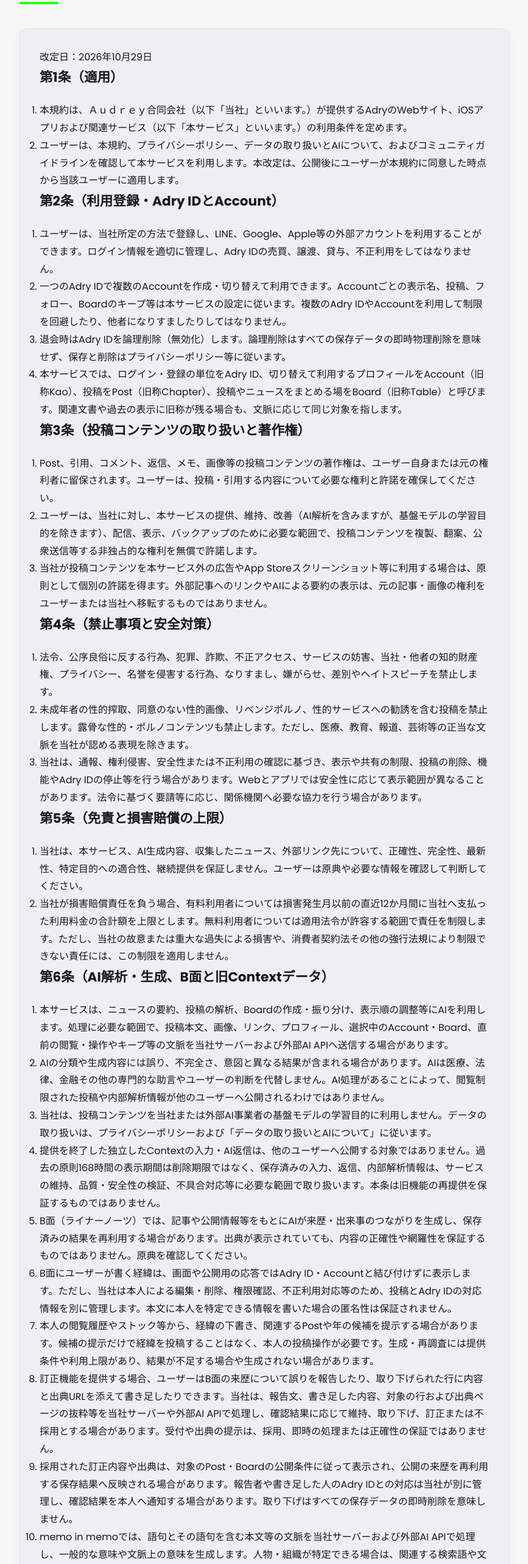
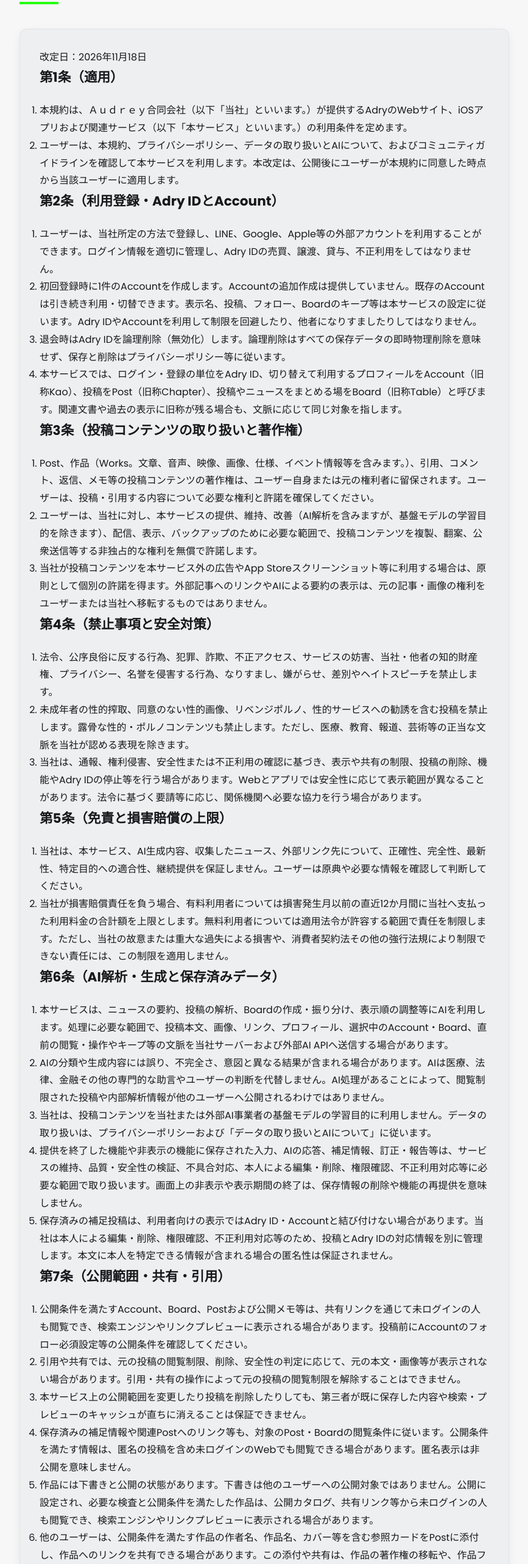
Before and after one commit to keiitix/adry-company-site, a plain HTML site: page terms/index.html in a window 1280 px wide. Shown: the part 236-2800 px from the top of the page at 61% size, without its empty margins (206-1073 px from the left). Drawn offline with Linux system fonts and the light colour scheme.

Commit message:
🔔2026年11月18日 Worksの利用規約と三掲載面の説明を同期
Works追加後の説明不足と会社サイトに残る旧仕様の記載を修正。
第3条に作品形式と既存の権利条件を適用し、第7条へ下書き・検査後公開・未ログインカタログ・他人による参照カード添付・権利非移転・反映遅延を追記。日英韓の12条を維持し、改定日とiOS/Web同意版を2026-11-18へ同期。会社原稿と生成元を現行日本語へ揃え、設計書と検証手順を更新。
新規・旧版・欠損・失敗の既存同意経路を維持。追加listener・データ移行なし。
検証: Audry署名Simulator build、Web型検査/本番build、3言語構文、全文同期、同意契約15ケースが成功。実iOS更新案内/本文/既存ガイドライン、実Web規約/既存privacy、静的QAの3言語×明暗×375pxを確認。
未検証: 本人同意保存/再起動、新規登録完走、実機、iOS全言語明暗と末尾スクロール、本番公開。push/TestFlight/本番配備なし。

```diff
--- a/terms/index.html
+++ b/terms/index.html
@@ -40,15 +40,15 @@
 
 
   <!-- 📘 使用設計: /Users/kent/Adry_Project/adry-company-site/terms/terms_usage_design.md -->
-  <!-- 📜 本文の生成元は ../update_legal.js。再生成時はContext条項の意味と改定日を一致させる。 -->
+  <!-- 📜 本文の生成元は ../update_legal.js。再生成時はiOS・Webの現行12条（Worksの公開条件を含む）と改定日を一致させる。 -->
+
   <main class="page-main">
     <div class="fade-in">
       <h1 class="page-title">利用規約</h1>
       <div class="page-underline"></div>
       <div class="legal-card" style="padding: 2rem; line-height: 1.8;">
 
-                              <p>改定日：2026年10月29日</p>
-
+          <p>改定日：2026年11月18日</p>
           <h2>第1条（適用）</h2>
           <ol>
             <li>本規約は、Ａｕｄｒｅｙ合同会社（以下「当社」といいます。）が提供するAdryのWebサイト、iOSアプリおよび関連サービス（以下「本サービス」といいます。）の利用条件を定めます。</li>
@@ -58,14 +58,14 @@
           <h2>第2条（利用登録・Adry IDとAccount）</h2>
           <ol>
             <li>ユーザーは、当社所定の方法で登録し、LINE、Google、Apple等の外部アカウントを利用することができます。ログイン情報を適切に管理し、Adry IDの売買、譲渡、貸与、不正利用をしてはなりません。</li>
-            <li>一つのAdry IDで複数のAccountを作成・切り替えて利用できます。Accountごとの表示名、投稿、フォロー、Boardのキープ等は本サービスの設定に従います。複数のAdry IDやAccountを利用して制限を回避したり、他者になりすましたりしてはなりません。</li>
+            <li>初回登録時に1件のAccountを作成します。Accountの追加作成は提供していません。既存のAccountは引き続き利用・切替できます。表示名、投稿、フォロー、Boardのキープ等は本サービスの設定に従います。Adry IDやAccountを利用して制限を回避したり、他者になりすましたりしてはなりません。</li>
             <li>退会時はAdry IDを論理削除（無効化）します。論理削除はすべての保存データの即時物理削除を意味せず、保存と削除はプライバシーポリシー等に従います。</li>
             <li>本サービスでは、ログイン・登録の単位をAdry ID、切り替えて利用するプロフィールをAccount（旧称Kao）、投稿をPost（旧称Chapter）、投稿やニュースをまとめる場をBoard（旧称Table）と呼びます。関連文書や過去の表示に旧称が残る場合も、文脈に応じて同じ対象を指します。</li>
           </ol>
 
           <h2>第3条（投稿コンテンツの取り扱いと著作権）</h2>
           <ol>
-            <li>Post、引用、コメント、返信、メモ、画像等の投稿コンテンツの著作権は、ユーザー自身または元の権利者に留保されます。ユーザーは、投稿・引用する内容について必要な権利と許諾を確保してください。</li>
+            <li>Post、作品（Works。文章、音声、映像、画像、仕様、イベント情報等を含みます。）、引用、コメント、返信、メモ等の投稿コンテンツの著作権は、ユーザー自身または元の権利者に留保されます。ユーザーは、投稿・引用する内容について必要な権利と許諾を確保してください。</li>
             <li>ユーザーは、当社に対し、本サービスの提供、維持、改善（AI解析を含みますが、基盤モデルの学習目的を除きます）、配信、表示、バックアップのために必要な範囲で、投稿コンテンツを複製、翻案、公衆送信等する非独占的な権利を無償で許諾します。</li>
             <li>当社が投稿コンテンツを本サービス外の広告やApp Storeスクリーンショット等に利用する場合は、原則として個別の許諾を得ます。外部記事へのリンクやAIによる要約の表示は、元の記事・画像の権利をユーザーまたは当社へ移転するものではありません。</li>
           </ol>
@@ -83,18 +83,13 @@
             <li>当社が損害賠償責任を負う場合、有料利用者については損害発生月以前の直近12か月間に当社へ支払った利用料金の合計額を上限とします。無料利用者については適用法令が許容する範囲で責任を制限します。ただし、当社の故意または重大な過失による損害や、消費者契約法その他の強行法規により制限できない責任には、この制限を適用しません。</li>
           </ol>
 
-          <h2>第6条（AI解析・生成、B面と旧Contextデータ）</h2>
+          <h2>第6条（AI解析・生成と保存済みデータ）</h2>
           <ol>
             <li>本サービスは、ニュースの要約、投稿の解析、Boardの作成・振り分け、表示順の調整等にAIを利用します。処理に必要な範囲で、投稿本文、画像、リンク、プロフィール、選択中のAccount・Board、直前の閲覧・操作やキープ等の文脈を当社サーバーおよび外部AI APIへ送信する場合があります。</li>
             <li>AIの分類や生成内容には誤り、不完全さ、意図と異なる結果が含まれる場合があります。AIは医療、法律、金融その他の専門的な助言やユーザーの判断を代替しません。AI処理があることによって、閲覧制限された投稿や内部解析情報が他のユーザーへ公開されるわけではありません。</li>
             <li>当社は、投稿コンテンツを当社または外部AI事業者の基盤モデルの学習目的に利用しません。データの取り扱いは、プライバシーポリシーおよび「データの取り扱いとAIについて」に従います。</li>
-            <li>提供を終了した独立したContextの入力・AI返信は、他のユーザーへ公開する対象ではありません。過去の原則168時間の表示期間は削除期限ではなく、保存済みの入力、返信、内部解析情報は、サービスの維持、品質・安全性の検証、不具合対応等に必要な範囲で取り扱います。本条は旧機能の再提供を保証するものではありません。</li>
-            <li>B面（ライナーノーツ）では、記事や公開情報等をもとにAIが来歴・出来事のつながりを生成し、保存済みの結果を再利用する場合があります。出典が表示されていても、内容の正確性や網羅性を保証するものではありません。原典を確認してください。</li>
-            <li>B面にユーザーが書く経緯は、画面や公開用の応答ではAdry ID・Accountと結び付けずに表示します。ただし、当社は本人による編集・削除、権限確認、不正利用対応等のため、投稿とAdry IDの対応情報を別に管理します。本文に本人を特定できる情報を書いた場合の匿名性は保証されません。</li>
-            <li>本人の閲覧履歴やストック等から、経緯の下書き、関連するPostや年の候補を提示する場合があります。候補の提示だけで経緯を投稿することはなく、本人の投稿操作が必要です。生成・再調査には提供条件や利用上限があり、結果が不足する場合や生成されない場合があります。</li>
-            <li>訂正機能を提供する場合、ユーザーはB面の来歴について誤りを報告したり、取り下げられた行に内容と出典URLを添えて書き足したりできます。当社は、報告文、書き足した内容、対象の行および出典ページの抜粋等を当社サーバーや外部AI APIで処理し、確認結果に応じて維持、取り下げ、訂正または不採用とする場合があります。受付や出典の提示は、採用、即時の処理または正確性の保証ではありません。</li>
-            <li>採用された訂正内容や出典は、対象のPost・Boardの公開条件に従って表示され、公開の来歴を再利用する保存結果へ反映される場合があります。報告者や書き足した人のAdry IDとの対応は当社が別に管理し、確認結果を本人へ通知する場合があります。取り下げはすべての保存データの即時削除を意味しません。</li>
-            <li>memo in memoでは、語句とその語句を含む本文等の文脈を当社サーバーおよび外部AI APIで処理し、一般的な意味や文脈上の意味を生成します。人物・組織が特定できる場合は、関連する検索語や文脈を外部AIのWeb検索機能で処理し、公式リンクの候補を示す場合があります。生成結果やリンクの正確性を保証するものではありません。保存するメモは公開・非公開の設定に従い、公開メモは対象Postの閲覧条件に応じて他の利用者や未ログインのWebにも表示される場合があります。非公開メモは公開メモとして配信しません。</li>
+            <li>提供を終了した機能や非表示の機能に保存された入力、AIの応答、補足情報、訂正・報告等は、サービスの維持、品質・安全性の検証、不具合対応、本人による編集・削除、権限確認、不正利用対応等に必要な範囲で取り扱います。画面上の非表示や表示期間の終了は、保存情報の削除や機能の再提供を意味しません。</li>
+            <li>保存済みの補足投稿は、利用者向けの表示ではAdry ID・Accountと結び付けない場合があります。当社は本人による編集・削除、権限確認、不正利用対応等のため、投稿とAdry IDの対応情報を別に管理します。本文に本人を特定できる情報が含まれる場合の匿名性は保証されません。</li>
           </ol>
 
           <h2>第7条（公開範囲・共有・引用）</h2>
@@ -102,7 +97,10 @@
             <li>公開条件を満たすAccount、Board、Postおよび公開メモ等は、共有リンクを通じて未ログインの人も閲覧でき、検索エンジンやリンクプレビューに表示される場合があります。投稿前にAccountのフォロー必須設定等の公開条件を確認してください。</li>
             <li>引用や共有では、元の投稿の閲覧制限、削除、安全性の判定に応じて、元の本文・画像等が表示されない場合があります。引用・共有の操作によって元の投稿の閲覧制限を解除することはできません。</li>
             <li>本サービス上の公開範囲を変更したり投稿を削除したりしても、第三者が既に保存した内容や検索・プレビューのキャッシュが直ちに消えることは保証できません。</li>
-            <li>B面の来歴や経緯、経緯からつないだPostへのリンク等も、対象のPost・Boardの閲覧条件に従います。公開条件を満たす場合は、匿名の経緯を含め未ログインのWebでも閲覧できる場合があります。匿名表示は非公開を意味しません。</li>
+            <li>保存済みの補足情報や関連Postへのリンク等も、対象のPost・Boardの閲覧条件に従います。公開条件を満たす情報は、匿名の投稿を含め未ログインのWebでも閲覧できる場合があります。匿名表示は非公開を意味しません。</li>
+            <li>作品には下書きと公開の状態があります。下書きは他のユーザーへの公開対象ではありません。公開に設定され、必要な検査と公開条件を満たした作品は、公開カタログ、共有リンク等から未ログインの人も閲覧でき、検索エンジンやリンクプレビューに表示される場合があります。</li>
+            <li>他のユーザーは、公開条件を満たす作品の作者名、作品名、カバー等を含む参照カードをPostに添付し、作品へのリンクを共有できる場合があります。この添付や共有は、作品の著作権の移転や、作品ファイルの無断転載・再配布を許諾するものではありません。</li>
+            <li>作品の編集、下書きへの変更、削除、運営による表示制限等に応じて、公開カタログや参照カードの表示を更新・制限する場合があります。検査や反映に時間がかかる場合があり、すべての表示先や第三者が保存した内容が直ちに更新・消去されることは保証しません。</li>
           </ol>
 
           <h2>第8条（Accountフォローとハイライト）</h2>
@@ -131,8 +129,7 @@
             <li>当社は、Postの閲覧・表示時間、既読、Boardへの訪問、キープ・解除、投稿、コメント、リアクション、共有リンクの操作等を記録・解析し、おすすめ、表示順、既読・未読の扱い、自動キープ、品質・安全性の検証、継続利用の分析、不具合対応に利用します。</li>
             <li>未ログインの公開Webでも、ブラウザに保存する匿名識別子やセッション識別子等を用いて閲覧・操作を計測する場合があります。これはユーザーのAdry IDを自動作成するものではありません。取得情報、外部送信、保存と削除はプライバシーポリシー等に従います。</li>
             <li>表示順やAIによる振り分けは利用状況と提供条件に応じて変わります。特定の順位、配信先、収集件数、通知の到達を保証するものではありません。</li>
-            <li>B面の閲覧、経緯の投稿・編集・削除、敬意等の反応、関連Postへの接続、生成・再調査の依頼等を記録し、本人向けの年表・振り返り、関連するPostの提示、通知、利用上限の管理、品質・安全性の検証に利用する場合があります。本人向けの履歴と、他の利用者へ表示する経緯・来歴は区別して管理します。</li>
-            <li>Tokyo Twilightでは、日本標準時（JST）21:00から翌7:00まで、本人のPostや自動収集ニュース等を中心とする表示に切り替え、他の利用者のPost、プロフィール、コメント、ハイライト等の表示を制限します。未ログインの公開Webや共有先のプレビューも対象となる場合があります。他の利用者の活動に関する通知は夜間に表示・送信を保留し、翌7:00以降に順次処理する場合があります。本人の処理結果等のシステム通知は別に扱います。この時間帯の非表示や保留は、投稿・履歴の削除、公開・非公開設定の変更、すべての記録・解析の停止を意味しません。第三者が保存済みの内容やキャッシュの消去、通知の到達時刻を保証するものではありません。</li>
+            <li>保存済みの補足情報に関する閲覧、投稿・編集・削除、反応、関連情報への接続、生成依頼等の記録は、通知、利用条件の管理、品質・安全性の検証等に必要な範囲で取り扱います。本人向けの履歴と他の利用者へ表示する情報は区別して管理します。</li>
           </ol>
 
           <h2>第12条（規約の変更）</h2>
```
Also changed, not shown: update_legal.js (+12 -15 lines), 1 other file.
